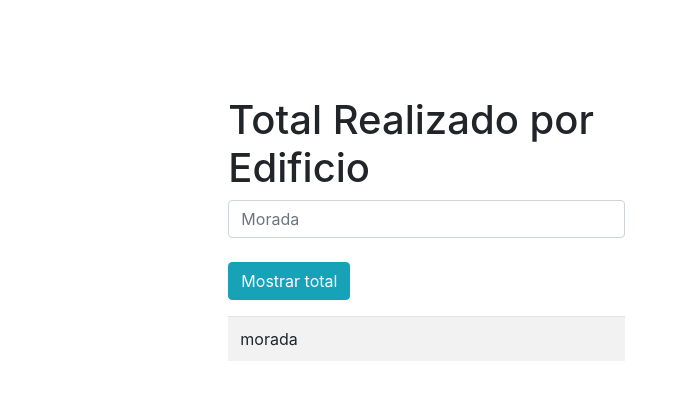
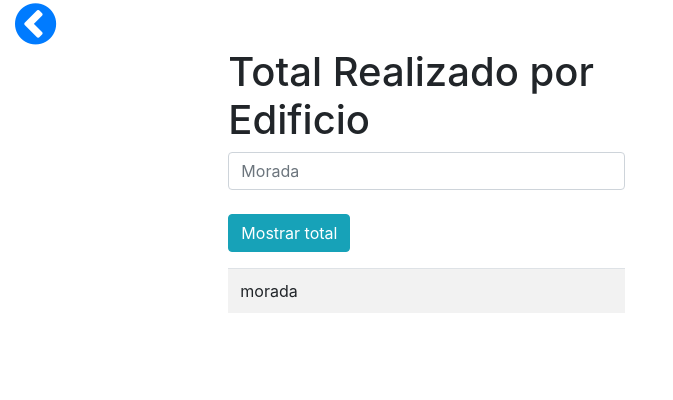
Before and after one commit to CVeniamin/BD, a PHP site: page /total.php in a window 1280 px wide. Shown: the top 400 px of the page, without its empty margins (0-673 px from the left). Run offline with PHP 8.4, Linux system fonts and the light colour scheme; data that the repository does not hold is empty; a stand-in replaces the project's code that opens the database connection; some libraries are stand-ins or nearby versions.

Commit message:
Backward buttons for navigation

```diff
--- a/web/oferta.php
+++ b/web/oferta.php
@@ -24,8 +24,12 @@ $show_modal = false;
     <meta charset="utf-8">
 </head>
 <body>
-
 <div class="container-fluid">
+    <div class="row">
+        <div class="col-md-4">
+            <a href="./../web/"><i class="fa fa-chevron-circle-left fa-3x" aria-hidden="true"></i></a>
+        </div>
+    </div>
     <div class="row">
         <div class="col-md-3">
             <div class="row">
--- a/web/total.php
+++ b/web/total.php
@@ -5,23 +5,23 @@ ob_start();
 $page = $_SERVER['PHP_SELF'];
 $sec  = "3";
 $param = "";
-$flag = false;
 
 ?>
 <html>
 <head>
     <link rel="stylesheet" href="https://maxcdn.bootstrapcdn.com/bootstrap/4.0.0-alpha.5/css/bootstrap.min.css" integrity="sha384-AysaV+vQoT3kOAXZkl02PThvDr8HYKPZhNT5h/CXfBThSRXQ6jW5DO2ekP5ViFdi" crossorigin="anonymous">
     <script src="https://maxcdn.bootstrapcdn.com/bootstrap/4.0.0-alpha.5/js/bootstrap.min.js" integrity="sha384-BLiI7JTZm+JWlgKa0M0kGRpJbF2J8q+qreVrKBC47e3K6BW78kGLrCkeRX6I9RoK" crossorigin="anonymous"></script>
+    <link href="https://maxcdn.bootstrapcdn.com/font-awesome/4.7.0/css/font-awesome.min.css" rel="stylesheet" integrity="sha384-wvfXpqpZZVQGK6TAh5PVlGOfQNHSoD2xbE+QkPxCAFlNEevoEH3Sl0sibVcOQVnN" crossorigin="anonymous">
+
     <meta charset="utf-8">
 </head>
 <body>
 
 <div class="container-fluid">
     <div class="row">
-        <br>
-        <br>
-        <br>
-        <br>
+        <div class="col-md-4">
+            <a href="./../web/"><i class="fa fa-chevron-circle-left fa-3x" aria-hidden="true"></i></a>
+        </div>
     </div>
     <div class="row">
         <div class="col-md-2">
@@ -45,6 +45,7 @@ $flag = false;
             render_view_total($result);
             ?>
         </div>
+
     </div>
 </div>
 <?php
```
Also changed, not shown: web/edificio.php (+8 -0 lines).
